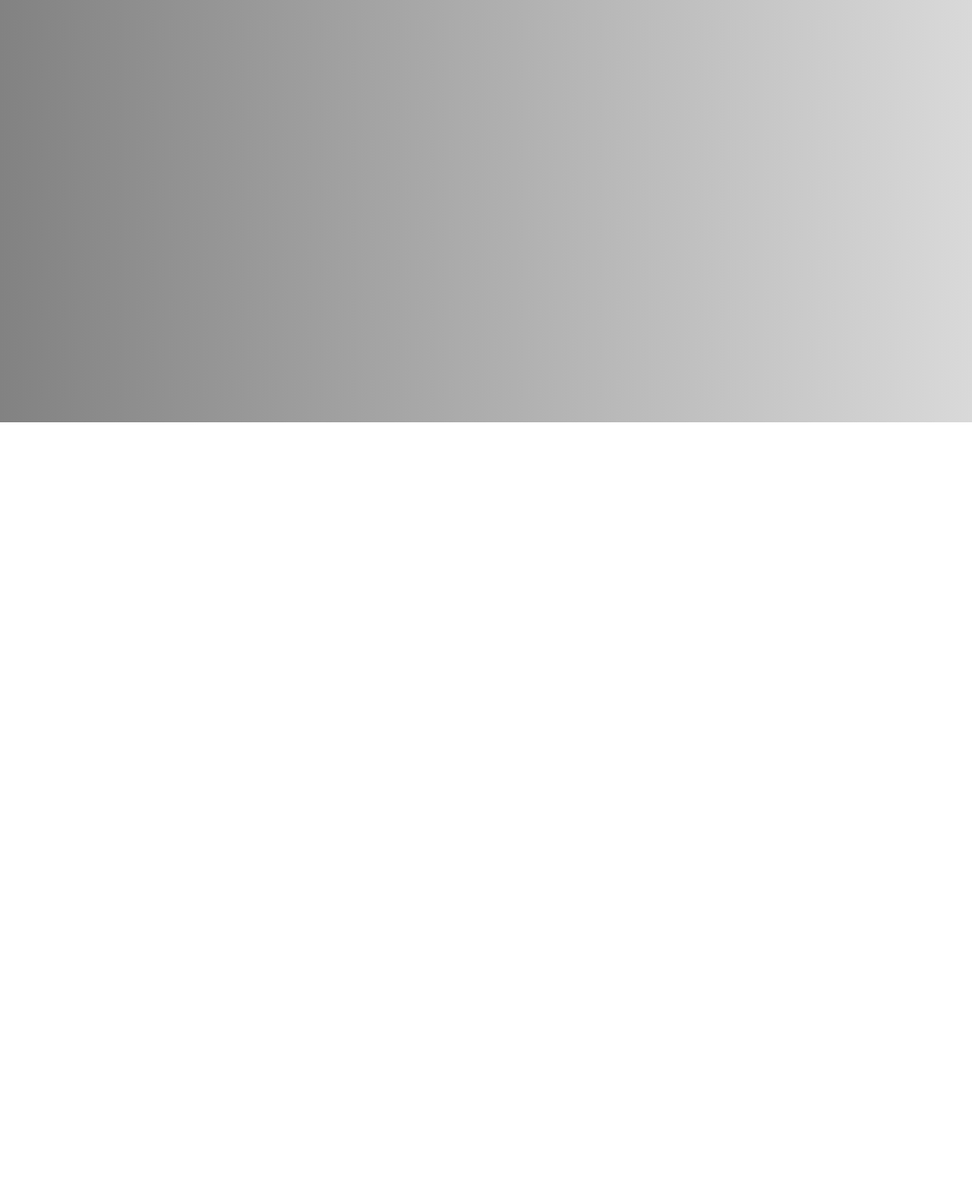
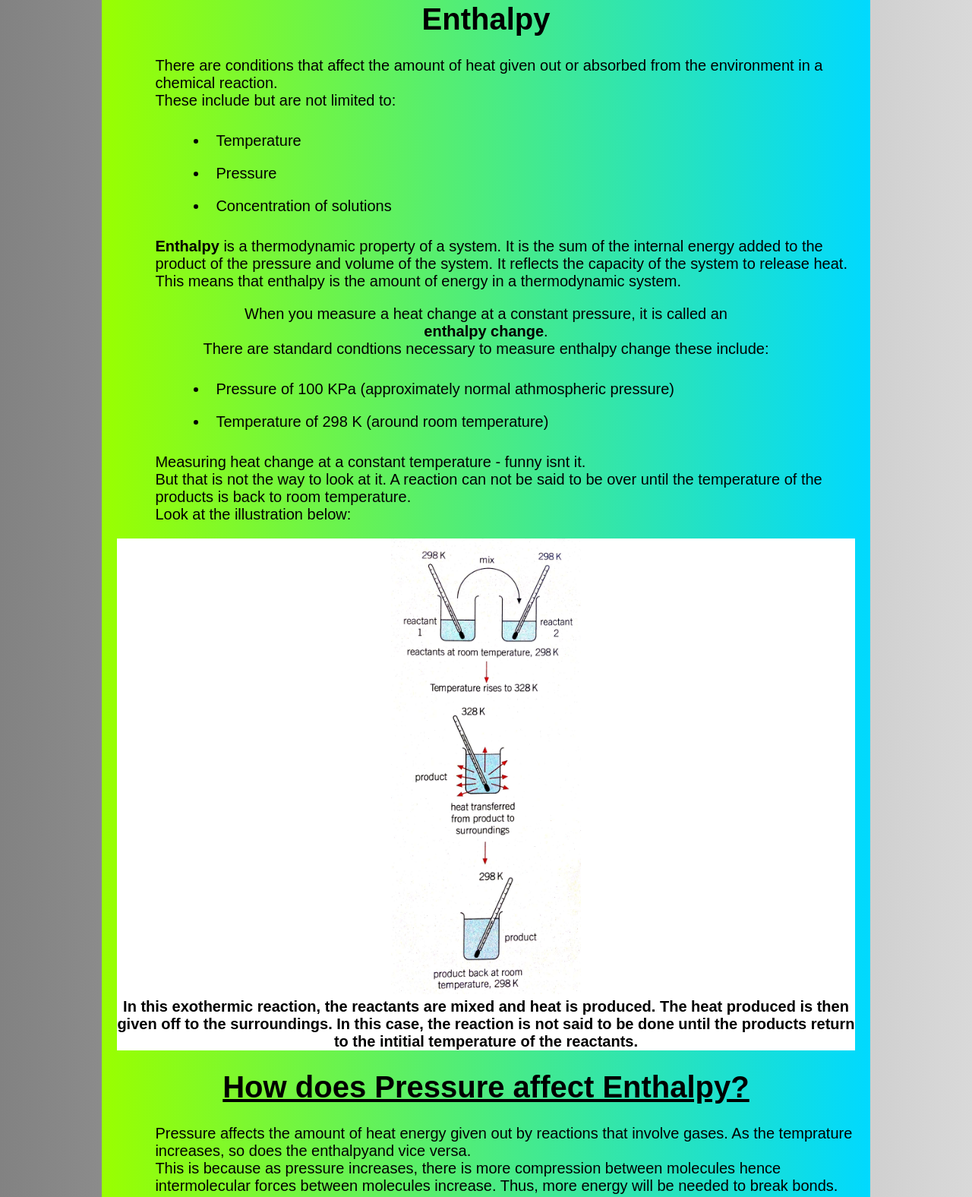
Before and after one commit to bari-d1/energetics, a plain HTML site: page topics/enthalpy.html in a window 1280 px wide. Shown: the part 244-1820 px from the top of the page at 76% size. Before the commit the page ends 800 px from the top, so only its background shows below. Drawn offline with Linux system fonts and the light colour scheme.

Commit message:
3rd June upload

```diff
--- a/topics/enthalpy.css
+++ b/topics/enthalpy.css
@@ -117,4 +117,62 @@ a:hover {
 
 .container li {
     padding: 10px;
+    text-align: left;
+    margin-left: 80px;
 }
+
+.para {
+    text-align: left;
+    margin-left: 50px;
+}
+
+@media screen and (max-width: 600px) {
+    .para {
+        margin: 25px;
+    }
+    .container li {
+        padding: 5px;
+        margin-left: 35px;
+    }
+}
+
+.reaction-explan {
+    border: solid 10px grey;
+    text-align: center;
+    margin-left: 25%;
+    margin-right: 25%;
+    background-color: white;
+}
+
+.reaction-explan img {
+    text-align: center;
+}
+
+@media screen and (max-width: 600px) {
+    .reaction-explan img {
+        margin: 0;
+        margin-top: 40px;
+        padding: 0;
+    }
+}
+
+.reaction-explan p {
+    width: 50%;
+    margin-top: 0;
+    font-weight: bold;
+    text-align: center;
+    margin-left: 25%;
+    margin-right: 25%;
+}
+
+@media screen and (max-width: 1400px) {
+    .reaction-explan p {
+        margin-left: 0;
+        margin-right: 0;
+        width: 100%;
+    }
+    .reaction-explan {
+        margin: 0;
+        border: none;
+    }
+}
--- a/topics/enthalpy.html
+++ b/topics/enthalpy.html
@@ -28,6 +28,39 @@
         </li>
         <li class='video-res'><a href="#">Video Resources</a></li>
     </nav>
+    <div class="container">
+        <h1>Enthalpy</h1>
+        <p class="para">There are conditions that affect the amount of heat given out or absorbed from the environment in a chemical reaction. <br> These include but are not limited to:
+            <ul>
+                <li>Temperature</li>
+                <li>Pressure</li>
+                <li>Concentration of solutions</li>
+            </ul>
+        </p>
+        <p class="para"><strong>Enthalpy</strong> is a thermodynamic property of a system. It is the sum of the internal energy added to the product of the pressure and volume of the system. It reflects the capacity of the system to release heat.<br> This means that
+            enthalpy is the amount of energy in a thermodynamic system.
+        </p>
+        <p>When you measure a heat change at a constant pressure, it is called an <br><strong>enthalpy change</strong>.<br> There are standard condtions necessary to measure enthalpy change these include:
+            <ul>
+                <li>Pressure of 100 KPa (approximately normal athmospheric pressure)</li>
+                <li>Temperature of 298 K (around room temperature)</li>
+            </ul>
+        </p>
+        <p class="para">Measuring heat change at a constant temperature - funny isnt it.<br> But that is not the way to look at it. A reaction can not be said to be over until the temperature of the products is back to room temperature.<br> Look at the illustration below:
+            <br>
+        </p>
+        <div class='reaction-explan'>
+            <img class='reaction' src="../images/reaction.jpg" alt="A reaction giving out heat at 298 K" style=" height: 600px;">
+            <p> In this exothermic reaction, the reactants are mixed and heat is produced. The heat produced is then given off to the surroundings. In this case, the reaction is not said to be done until the products return to the intitial temperature of
+                the reactants.
+            </p>
+        </div>
+        <h1 style="text-decoration: underline;">How does Pressure affect Enthalpy?</h1>
+        <p class="para">Pressure affects the amount of heat energy given out by reactions that involve gases. As the temprature increases, so does the enthalpyand vice versa.
+            <br> This is because as pressure increases, there is more compression between molecules hence intermolecular forces between molecules increase. Thus, more energy will be needed to break bonds.
+
+        </p>
+    </div>
 </body>
 
 </html>
```
Also changed, not shown: images/reaction.jpg (added).
